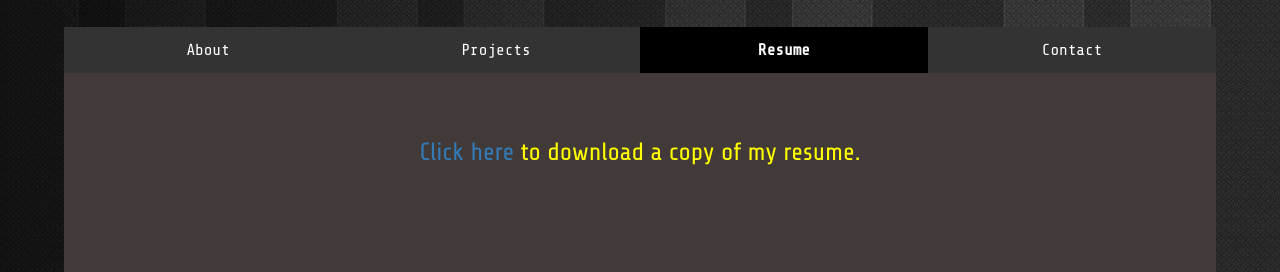
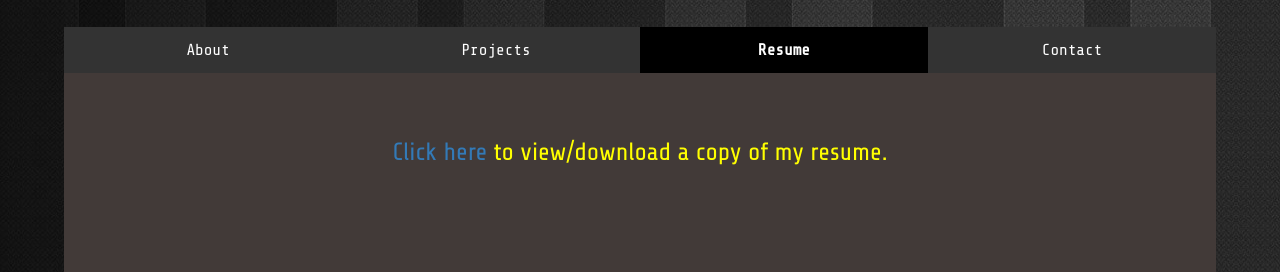
Before and after one commit to srajan-17/srajan-17.github.io, a plain HTML site: page rest_of_html/resume.html in a window 1280 px wide. Shown: the part 265-537 px from the top of the page. Drawn offline with nearby package versions, Linux system fonts and the light colour scheme.

Commit message:
7/03 12:26am

```diff
--- a/rest_of_html/resume.html
+++ b/rest_of_html/resume.html
@@ -35,7 +35,7 @@
 				<br>
 				<br>
 				<br>
-				<p id="yellow"><a href="../pdfs/resume.pdf" class="download_link" target="_blank" download>Click here</a> to download a copy of my resume.</p>
+				<p id="yellow"><a href="../pdfs/resume.pdf" class="download_link" target="_blank" download>Click here</a> to view/download a copy of my resume.</p>
 				<br>
 				<br>
 				<br>
```
Also changed, not shown: index.html (+1 -0 lines), rest_of_html/aboutme.html (+1 -0 lines), rest_of_html/contactme.html (+1 -0 lines), rest_of_html/myprojects.html (+2 -0 lines).
